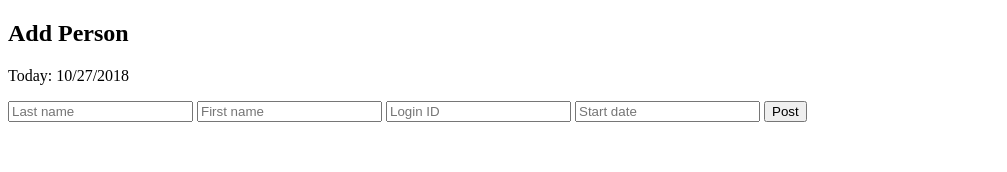
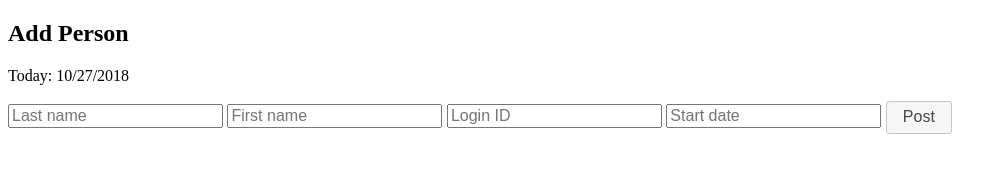
Before and after one commit to ChanKim04/CS-336, a website: page homework2/public/addPerson.html in a window 1280 px wide. Shown: the whole page, without its empty margins (0-1007 px from the left). Drawn offline with nearby package versions, Linux system fonts and the light colour scheme.

Commit message:
Homework02

```diff
--- a/homework2/public/addPerson.html
+++ b/homework2/public/addPerson.html
@@ -24,12 +24,12 @@
             var dt = new Date();
             document.getElementById("today").innerHTML = (("0"+(dt.getMonth()+1)).slice(-2)) +"/"+ (("0"+dt.getDate()).slice(-2)) +"/"+ (dt.getFullYear());
         </script>
-        <form action="/save" method="post">
+        <form class="ui-widget" action="/save" method="post">
             <input type="text" id="firstName" name="first_name" placeholder="Last name">
             <input type="text" id="lastName" name="last_name" placeholder="First name">
             <input type="text" id="loginId" name="login_id" placeholder="Login ID">
             <input type="text" id="startDate" name="start_date" placeholder="Start date">
-            <input id="post" type="submit" value="Post">
+            <input class="ui-button ui-widget ui-corner-all" id="post" type="submit" value="Post">
         </form>
         <div>
             <div id="info"></div>
```
Also changed, not shown: homework2/public/getPerson.html (+2 -2 lines).
